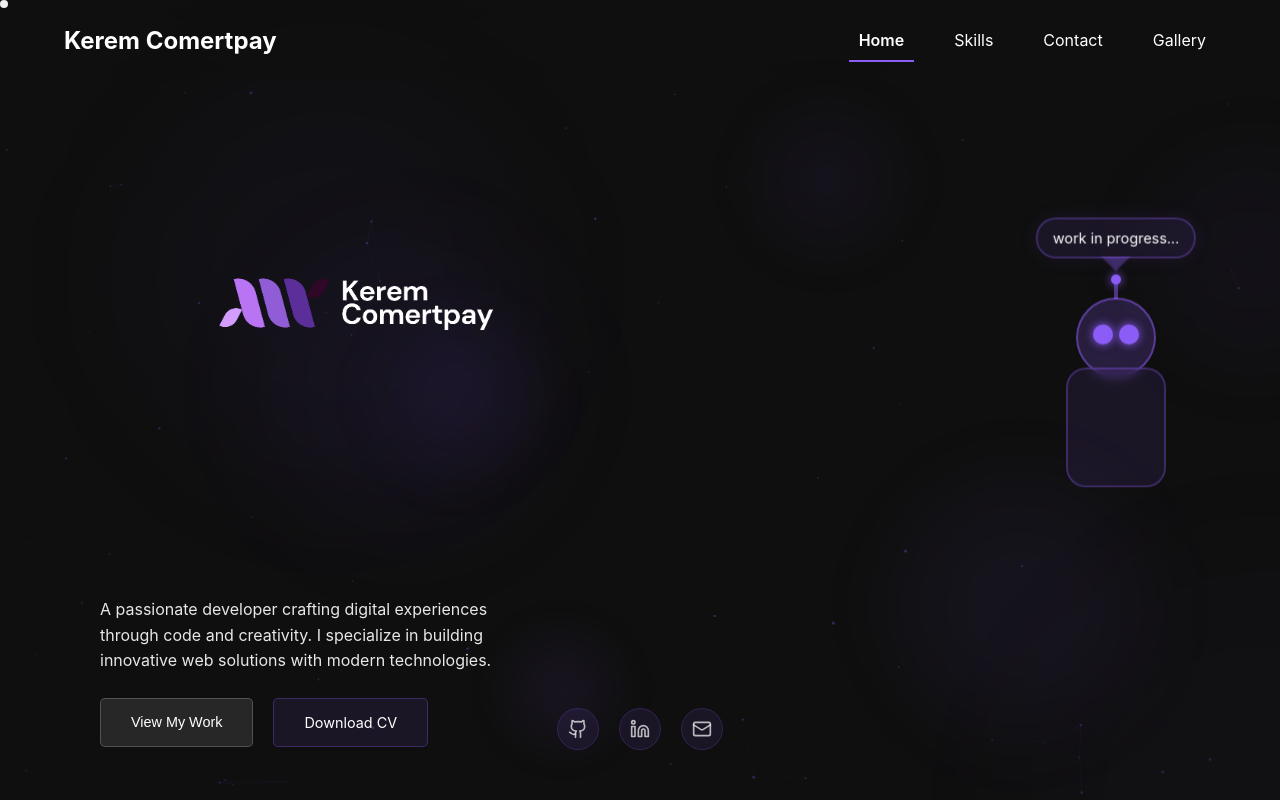
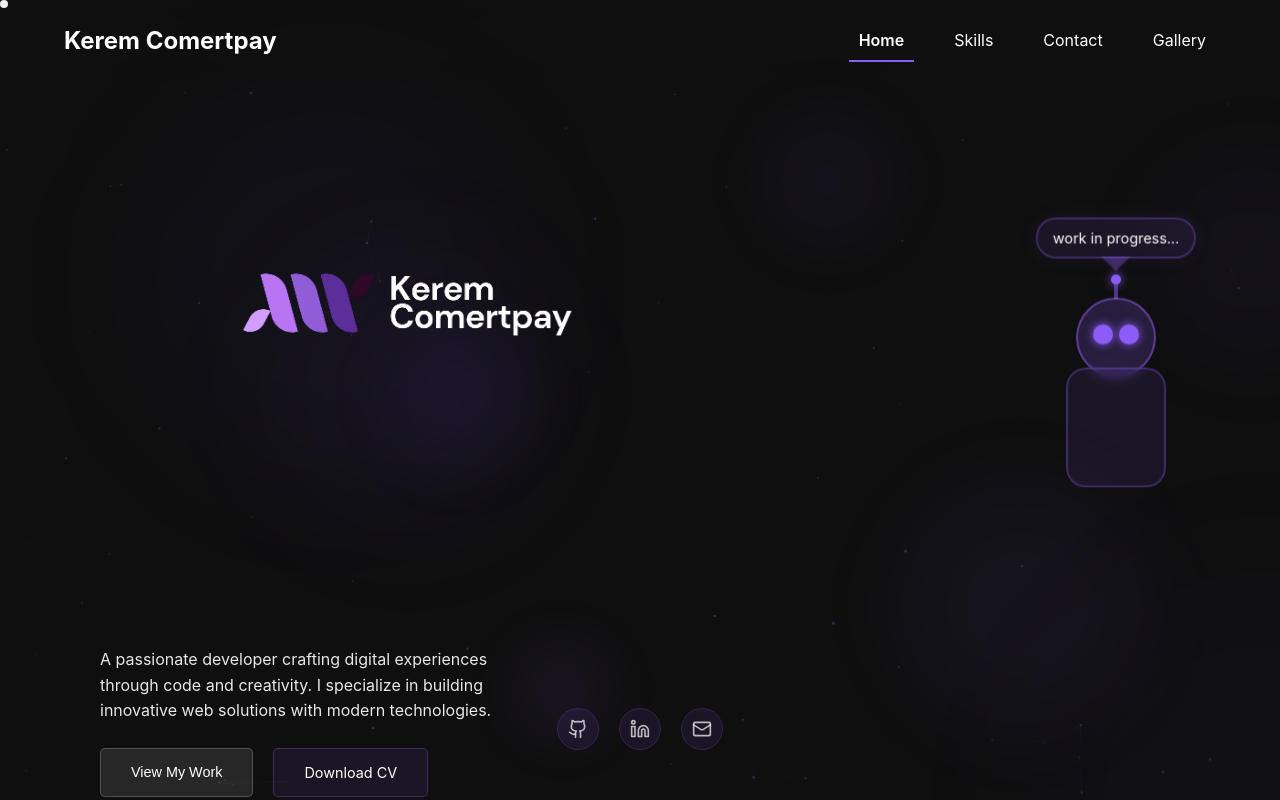
Before and after one commit to keremcmp/react-portfolio, a React (Create React App) app: page / in a window 1280 px wide. Built offline with nearby package versions, Linux system fonts and the light colour scheme.

Commit message:
fifth commitment

```diff
--- a/public/index.html
+++ b/public/index.html
@@ -3,6 +3,8 @@
   <head>
     <meta charset="utf-8" />
     <link rel="icon" href="%PUBLIC_URL%/favicon.ico" />
+    <!-- <link rel="icon" type="image/png" sizes="192x192" href="%PUBLIC_URL%/logo192.png" /> -->
+    <link rel="icon" type="image/png" sizes="512x512" href="%PUBLIC_URL%/logo512.png" />
     <meta name="viewport" content="width=device-width, initial-scale=1" />
     <meta name="theme-color" content="#000000" />
     <meta
--- a/src/pages/Home.js
+++ b/src/pages/Home.js
@@ -6,13 +6,11 @@ import { Helmet } from 'react-helmet';
 import { Github, Linkedin, Mail } from 'lucide-react';
 import image_logo from "../data/Kerem.png";
 
-
 const AnimatedBackground = lazy(() => import('../components/AnimatedBackground'));
 const Robot2D = lazy(() => import('../components/Robot2D'));
 const ParallaxBackground = lazy(() => import('../components/ParallaxBackground'));
 
 const INITIAL_LOAD_KEY = 'hasLoadedBefore';
-
 
 const LoadingScreen = styled(motion.div)`
   position: fixed;
@@ -128,15 +126,15 @@ const Content = styled(motion.div)`
 `;
 
 const Logo = styled.img`
-  width: 500px;
-  height: 500px;
+  width: 600px;
+  height: 600px;
   object-fit: contain;
   margin-bottom: 40px;
 
   @media (max-width: 768px) {
     margin-left: 0;
-    width: 150px;
-    height: 75px;
+    width: 300px;
+    height: 150px;
   }
 `;
 
```
Also changed, not shown: 1 other file (tests, documents, lock files or other folders).
